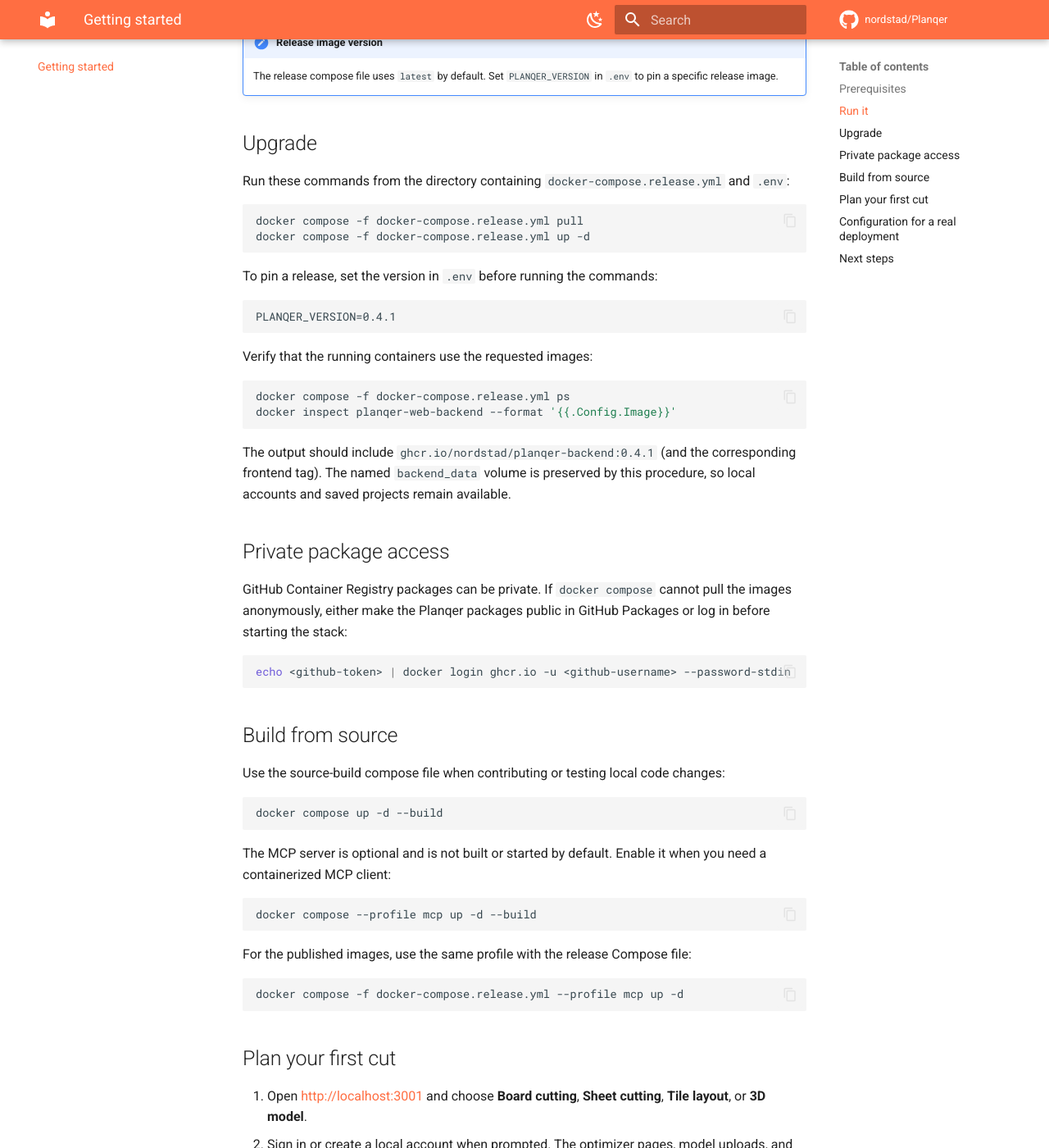
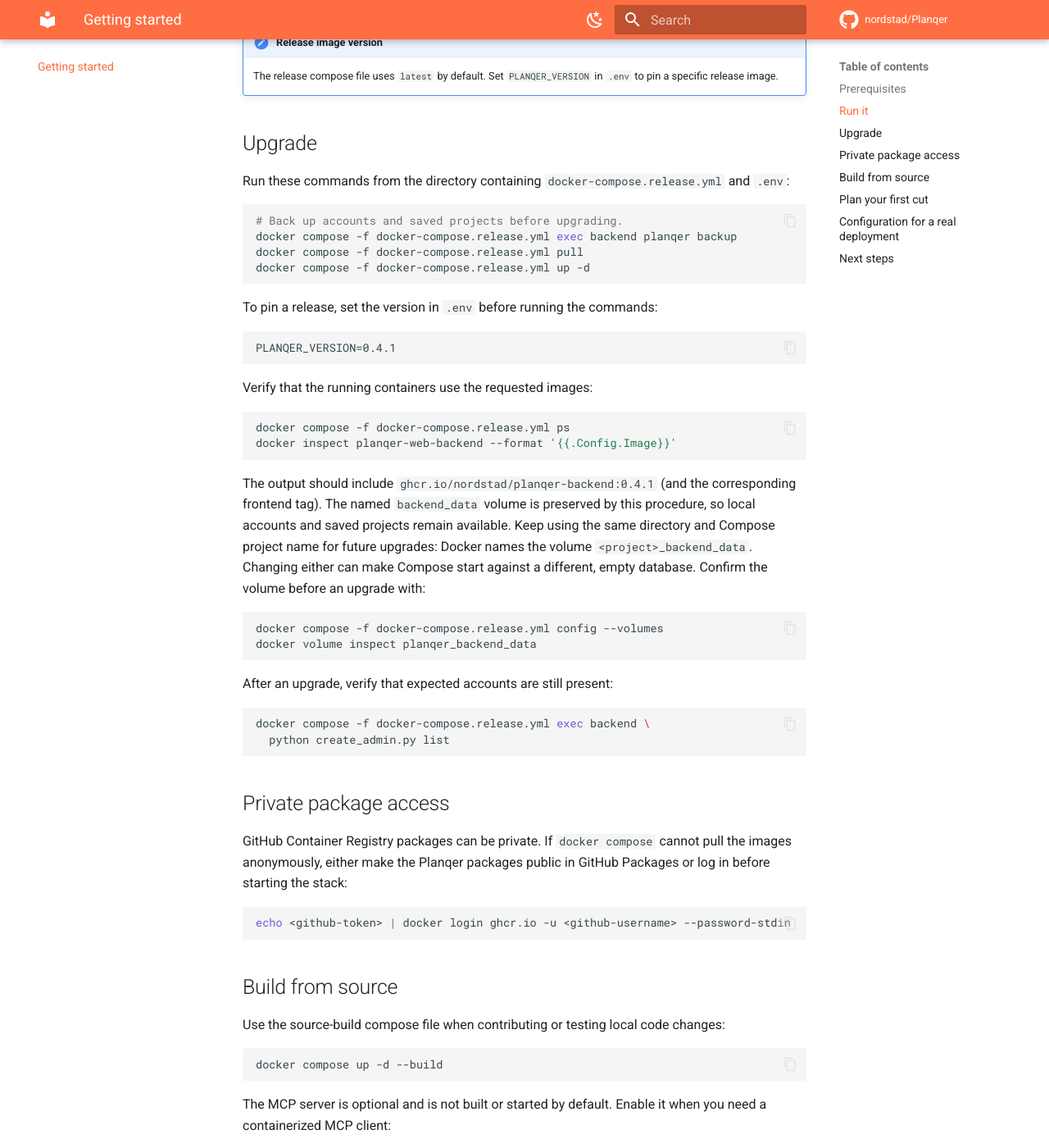
Before and after one commit to nordstad/Planqer, an MkDocs documentation site: the page built from docs/getting-started.md, in a window 1280 px wide and 1400 px high, scrolled down 1035 px. Shown: the whole window at 82% size. Built offline with MkDocs 1.6.1 and Material for MkDocs 9.7.7, drawn with Linux system fonts in a browser that asks for light colours; comment, search, counter and statistics services are not loaded.

Commit message:
docs: protect data during upgrades

````diff
--- a/docs/getting-started.md
+++ b/docs/getting-started.md
@@ -47,6 +47,8 @@
 and `.env`:
 
 ```bash
+# Back up accounts and saved projects before upgrading.
+docker compose -f docker-compose.release.yml exec backend planqer backup
 docker compose -f docker-compose.release.yml pull
 docker compose -f docker-compose.release.yml up -d
 ```
@@ -66,7 +68,23 @@
 
 The output should include `ghcr.io/nordstad/planqer-backend:0.4.1` (and the
 corresponding frontend tag). The named `backend_data` volume is preserved by
-this procedure, so local accounts and saved projects remain available.
+this procedure, so local accounts and saved projects remain available. Keep
+using the same directory and Compose project name for future upgrades: Docker
+names the volume `<project>_backend_data`. Changing either can make Compose
+start against a different, empty database. Confirm the volume before an
+upgrade with:
+
+```bash
+docker compose -f docker-compose.release.yml config --volumes
+docker volume inspect planqer_backend_data
+```
+
+After an upgrade, verify that expected accounts are still present:
+
+```bash
+docker compose -f docker-compose.release.yml exec backend \
+  python create_admin.py list
+```
 
 ## Private package access
 
````
Also changed, not shown: docs/reference/configuration.md (+6 -0 lines).
